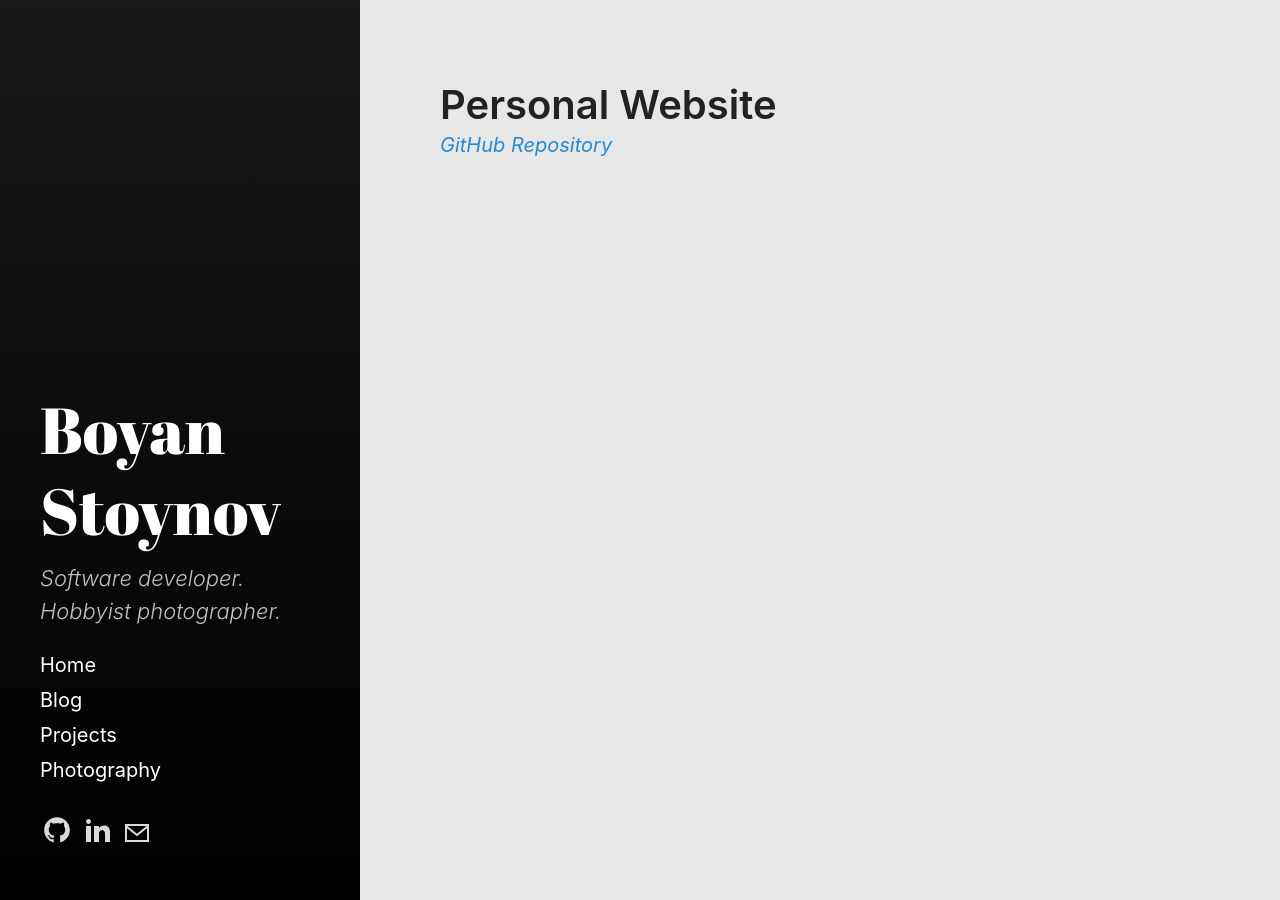
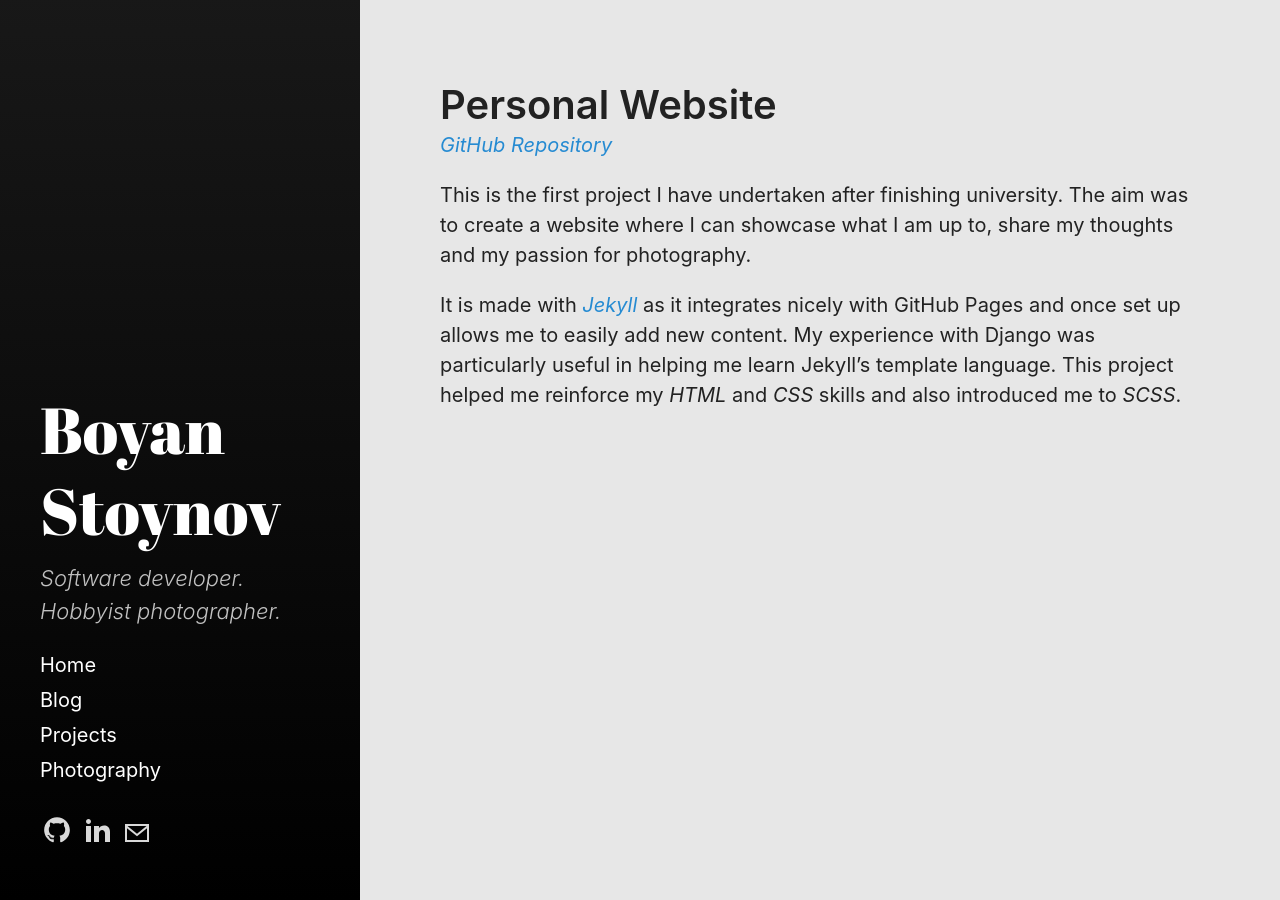
Before and after one commit to StBoyan/boyan.st, a Jekyll site: the page built from _projects/personal_website.md, in a window 1280 px wide. Built offline with Jekyll 4.4.1, drawn with Linux system fonts in a browser that asks for light colours.

Commit message:
added text to personal website project

```diff
--- a/_projects/personal_website.md
+++ b/_projects/personal_website.md
@@ -5,3 +5,7 @@ thumbnail: personal_website.jpg
 order: 3
 repo: https://github.com/StBoyan/boyan.st
 ---
+
+This is the first project I have undertaken after finishing university. The aim was to create a website where I can showcase what I am up to, share my thoughts and my passion for photography.
+
+It is made with [_Jekyll_](https://jekyllrb.com/) as it integrates nicely with GitHub Pages and once set up allows me to easily add new content. My experience with Django was particularly useful in helping me learn Jekyll's template language. This project helped me reinforce my _HTML_ and _CSS_ skills and also introduced me to _SCSS_.
```
